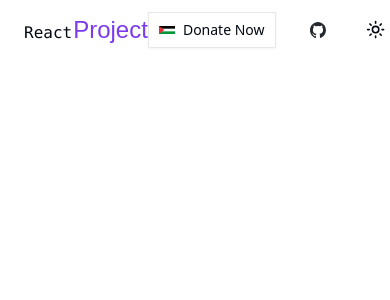
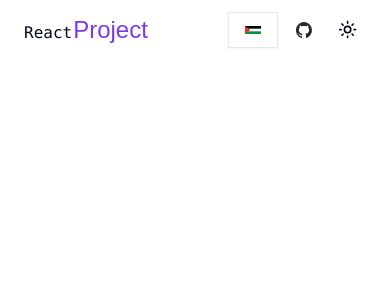
Before and after one commit to baby1194/React-project, a React (Vite) app: page / in a window 390 px wide. Shown: the top 300 px of the page. Built offline with nearby package versions, Linux system fonts and the light colour scheme; a web font is replaced by a local one.

Commit message:
make the header/nav more responsive [I don't have any idea how to make it look good and responsive]

```diff
--- a/src/layouts/header.jsx
+++ b/src/layouts/header.jsx
@@ -45,7 +45,7 @@ function Navigation() {
   const { theme } = useTheme();
 
   return (
-    <nav className="flex items-center gap-6">
+    <nav className="flex items-center gap-2 sm:gap-6">
       <DonateToPalestine />
       <NavLinks
         logo={theme === 'dark' ? githubLogoDark : githubLogoLight}
@@ -60,9 +60,9 @@ function Navigation() {
 function DonateToPalestine() {
   return (
     <Button variant="outline" asChild>
-      <a className='space-x-2 flex items-center' href="https://donate.unrwa.org/gaza/~my-donation?_cv=1" target='_blank' rel='noopener noreferrer'>
+      <a className='sm:space-x-2 sm:flex sm:items-center' href="https://donate.unrwa.org/gaza/~my-donation?_cv=1" target='_blank' rel='noopener noreferrer'>
         <img className="size-4" src={palestineSvg} alt="Palestine" />
-        <span>Donate Now</span>
+        <span className='hidden sm:block'>Donate Now</span>
       </a>
     </Button>
   )
```
